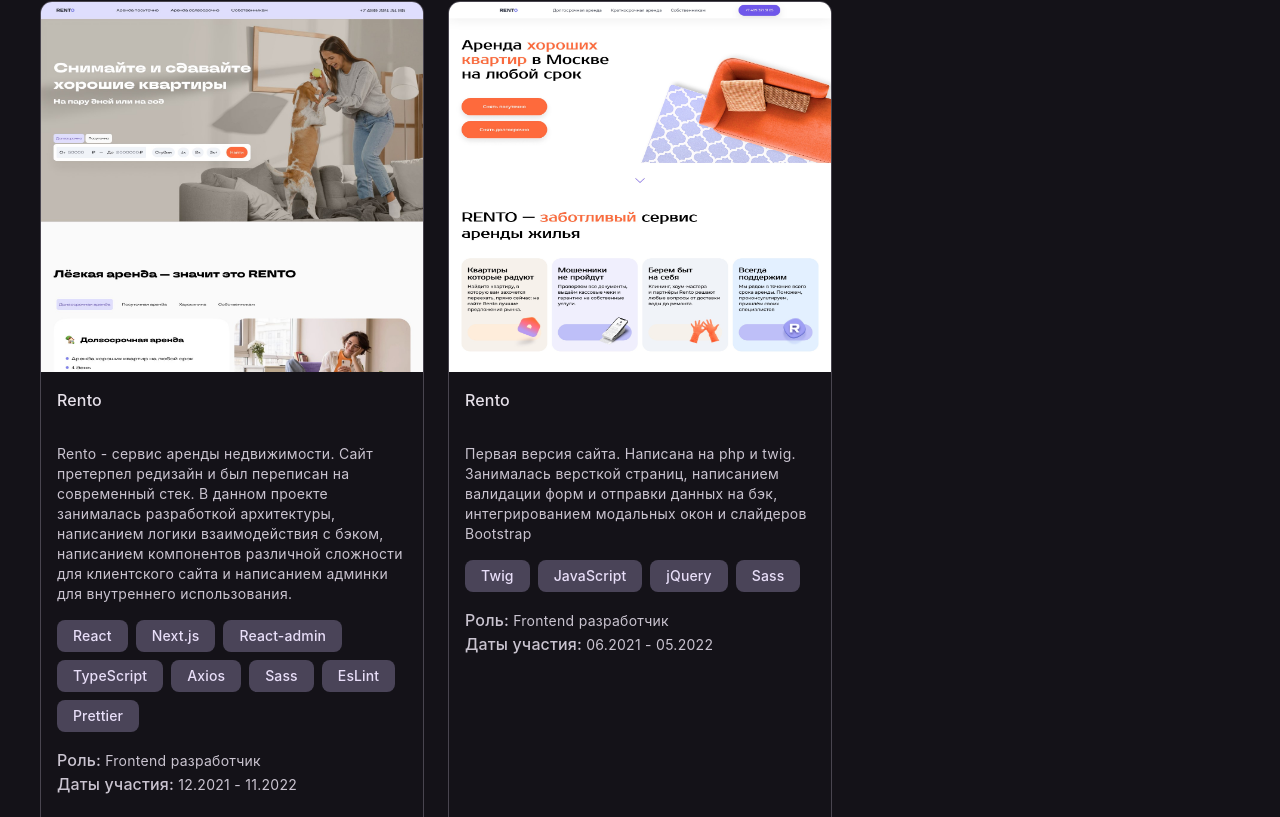
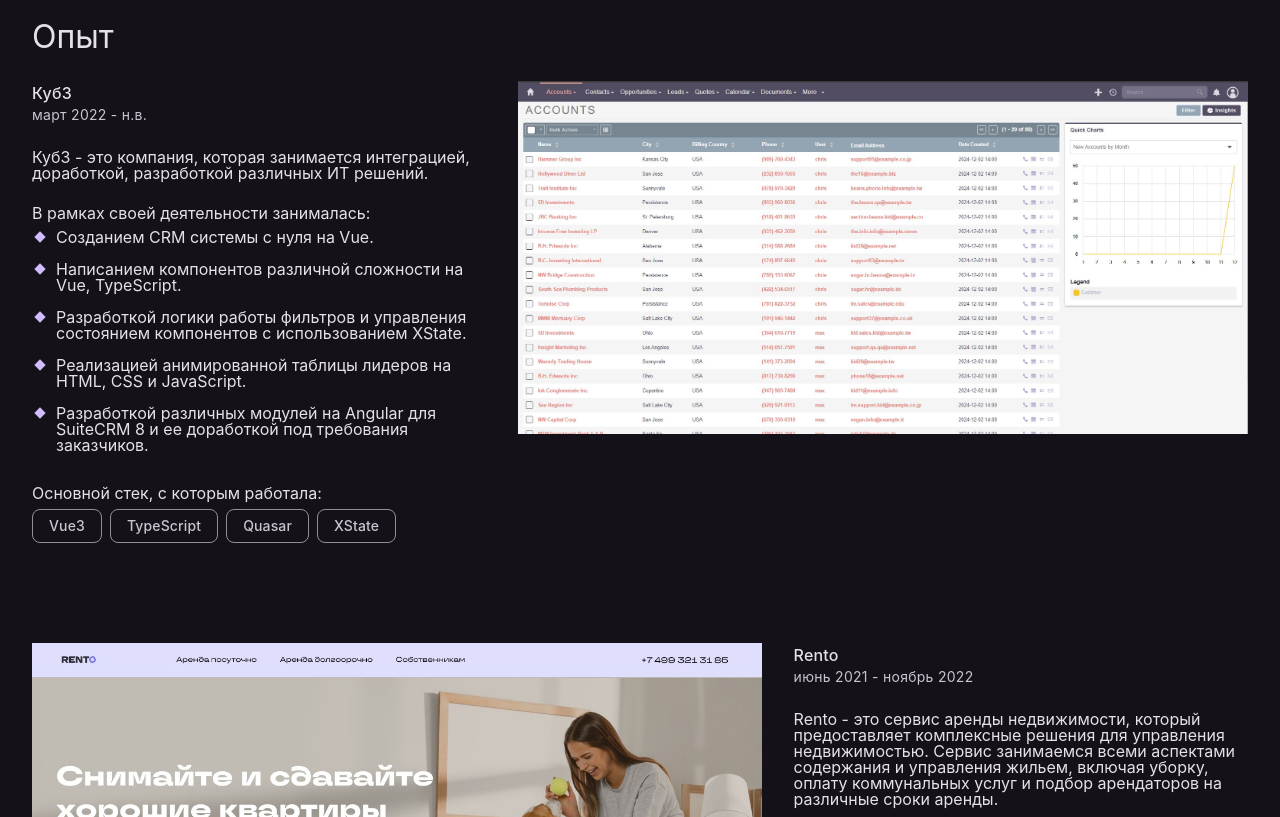
Before and after one commit to natalya-vd/portfolio, a React (Vite) app: page / in a window 1280 px wide. Shown: the part 743-1560 px from the top of the page. Built offline with nearby package versions, Linux system fonts and the light colour scheme.

Commit message:
add experience

```diff
--- a/package.json
+++ b/package.json
@@ -1,7 +1,7 @@
 {
   "name": "portfolio",
   "private": true,
-  "version": "0.0.0",
+  "version": "1.0.0",
   "type": "module",
   "scripts": {
     "dev": "vite",
--- /dev/null
+++ b/src/components/company/Company.module.css
@@ -0,0 +1,39 @@
+.block {
+  display: flex;
+  gap: var(--spacing-xxl);
+}
+
+.header-wrapper {
+  margin-bottom: var(--spacing-xl);
+}
+
+.subtitle {
+  color: var( --on-surface-variant);
+}
+
+.spacing {
+  margin-bottom: var(--spacing-xl);
+}
+
+.stack-title {
+  margin-bottom: var(--spacing-md);
+}
+
+.stack {
+  display: flex;
+  gap: var(--spacing-md);
+}
+
+.img-wrapper {
+  width: 60%;
+  max-height: 60vh;
+  overflow: hidden;
+  flex: 1 0 auto;
+}
+
+.img {
+  width: 100%;
+  height: auto;
+  display: block;
+  object-fit: contain;
+}
--- /dev/null
+++ b/src/components/company/Company.tsx
@@ -0,0 +1,70 @@
+import { DetailedHTMLProps, HTMLAttributes } from "react";
+import classNames from "classnames";
+
+import { Title } from "@components/title/Title";
+import { List } from "@shared/list/List";
+import { ListItem } from "@shared/list/ListItem";
+import { ListItemText } from "@shared/list/ListItemText";
+import { Chip } from "@shared/chip/Chip";
+
+import { ICompany } from "./types";
+
+import styles from './Company.module.css'
+
+interface ICompanyProps extends DetailedHTMLProps<HTMLAttributes<HTMLDivElement>, HTMLDivElement> {
+  company: ICompany
+  mediaAppearance: 'left' | 'right'
+}
+
+const CompanyMedia = ({ src, alt }: { src: string; alt: string }): JSX.Element => {
+  return (
+    <div className={classNames(styles['img-wrapper'])}>
+      <img className={classNames(styles.img)} src={src} alt={alt} />
+    </div>
+  )
+}
+export const Company = ({ company, mediaAppearance, className, ...props }: ICompanyProps): JSX.Element => {
+  return (
+    <div
+      className={classNames(styles.block, className)}
+      {...props}
+    >
+      {mediaAppearance === 'left' && <CompanyMedia src={company.img} alt={company.name} />}
+
+      <div>
+        <div className={classNames(styles['header-wrapper'])}>
+          <Title tag="h3">{company.name}</Title>
+          <p className={classNames(styles.subtitle, 'typography-body-medium')}>{company.date}</p>
+        </div>
+
+        <div>
+          <div>
+            <p className={classNames(styles.spacing)}>
+              {company.description}
+            </p>
+            <p>В рамках своей деятельности занималась:</p>
+
+            <List className={classNames(styles.spacing)}>
+              {company.experience.map((item, idx) => (
+                <ListItem key={idx} hasMarker>
+                  <ListItemText headline={item} />
+                </ListItem>
+              ))}
+            </List>
+          </div>
+
+          <p className={classNames(styles['stack-title'])}>
+            Основной стек, с которым работала:
+          </p>
+          <div className={classNames(styles.stack)}>
+            {company.stack.map((item, idx) => (
+              <Chip key={idx} tag="span" appearance="outlined">{item}</Chip>
+            ))}
+          </div>
+        </div>
+      </div>
+
+      {mediaAppearance === 'right' && <CompanyMedia src={company.img} alt={company.name} />}
+    </div>
+  );
+}
--- /dev/null
+++ b/src/components/company/types.ts
@@ -0,0 +1,8 @@
+export interface ICompany {
+  name: string
+  date: string
+  description: string
+  img: string
+  experience: string[]
+  stack: string[]
+}
--- a/src/index.css
+++ b/src/index.css
@@ -1,5 +1,6 @@
 :root {
   --z-index-level-1: 100;
+  --z-index-level-2: 90;
 
   --opacity-highest: 0.1;
 }
@@ -30,16 +31,16 @@
   --on-secondary: #ffffff;
   --secondary-container: #e8def8;
   --on-secondary-container: #1d192b;
-  /* --primary-container: #21005D;
-  --on-primary-container: #00ffff; */
+  --secondary-fixed: #e8def8;
+  --on-secondary-fixed: #1d192b;
+
+  --tertiary: #7d5260;
 
   --surface: #fef7ff;
   --on-surface: #1d1b20;
   --surface-container-low: #f7f2fa;
   --surface-container-highest: #e6e0e9;
   --on-surface-variant: #49454f;
-  --secondary-fixed: #e8def8;
-  --on-secondary-fixed: #1d192b;
 
   --outline: #79747e;
   --outline-variant: #cac4d0;
@@ -59,8 +60,8 @@
   --on-secondary-container: #e8def8;
   --secondary-fixed: #e8def8;
   --on-secondary-fixed: #1d192b;
-  /* --primary-container: #21005D;
-  --on-primary-container: #00ffff; */
+
+  --tertiary: #efb8c8;
 
   --surface: #141218;
   --on-surface: #e6e0e9;
@@ -81,7 +82,6 @@
 
   color-scheme: light dark;
   color: rgba(255, 255, 255, 0.87);
-  /* background-color: #242424; */
 
   font-synthesis: none;
   text-rendering: optimizeLegibility;
@@ -97,23 +97,10 @@ input {
   margin: 0;
 }
 
-/* a {
-  font-weight: 500;
-  color: #646cff;
-  text-decoration: inherit;
-}
-a:hover {
-  color: #535bf2;
-} */
-
 body {
   margin: 0;
   background-color: var(--surface);
   color: var(--on-surface);
-  /* display: flex;
-  place-items: center;
-  min-width: 320px;
-  min-height: 100vh; */
 }
 
 .noise {
@@ -124,7 +111,6 @@ body {
   position: absolute;
   top: 0;
   left: 0;
-  /* z-index: -1; */
   width: 100%;
   height: 100%;
   background: url('/public/bg-noise.png') repeat;
@@ -132,48 +118,21 @@ body {
 }
 
 .container {
-  max-width: 1200px;
+  max-width: 1400px;
   margin: 0 auto;
+  padding: 0 var(--spacing-xxl);
 }
 
-/* h1 {
-  font-size: 3.2em;
-  line-height: 1.1;
+.visually-hidden {
+  position: absolute;
+  width: 1px;
+  height: 1px;
+  margin: -1px;
+  padding: 0;
+  overflow: hidden;
+  border: 0;
+  clip: rect(0 0 0 0);
 }
-
-button {
-  border-radius: 8px;
-  border: 1px solid transparent;
-  padding: 0.6em 1.2em;
-  font-size: 1em;
-  font-weight: 500;
-  font-family: inherit;
-  background-color: #1a1a1a;
-  cursor: pointer;
-  transition: border-color 0.25s;
-}
-button:hover {
-  border-color: #646cff;
-}
-button:focus,
-button:focus-visible {
-  outline: 4px auto -webkit-focus-ring-color;
-} */
-
-/* @media (prefers-color-scheme: light) { */
-  /* :root {
-    color: #213547;
-    background-color: #ffffff;
-  } */
-
-
-  /* a:hover {
-    color: #747bff;
-  }
-  button {
-    background-color: #f9f9f9;
-  } */
-/* } */
 
 /* Типографика */
 .typography-display-large {
--- /dev/null
+++ b/src/pages/home/Experience.module.css
@@ -0,0 +1,5 @@
+.wrapper {
+  display: flex;
+  flex-direction: column;
+  gap: 100px;
+}
--- /dev/null
+++ b/src/pages/home/Experience.tsx
@@ -0,0 +1,24 @@
+import { Title } from "@components/title/Title";
+import { Company } from "@components/company/Company";
+
+import { experience } from "./data/experience";
+
+import styles from './Experience.module.css'
+
+export const Experience = (): JSX.Element => {
+  const getMediaAppearance = (idx: number) => {
+    return idx % 2 === 0 ? 'right' : 'left'
+  }
+
+  return (
+    <>
+      <Title tag="h2">Опыт</Title>
+
+      <div className={styles.wrapper}>
+        {experience.map((item, idx) => (
+          <Company company={item} key={idx} mediaAppearance={getMediaAppearance(idx)} />
+        ))}
+      </div>
+    </>
+  );
+}
--- a/src/pages/home/Home.module.css
+++ b/src/pages/home/Home.module.css
@@ -1,7 +1,7 @@
 .main-section {
   min-height: calc(100vh - 200px);
   margin-top: -60px;
-  margin-bottom: 80px;
+  margin-bottom: 160px;
   padding-top: 120px;
   color: var(--secondary-fixed);
   background-color: var(--on-secondary-fixed);
@@ -10,7 +10,8 @@
 }
 
 .main-section__wrapper {
-  width: 720px;
+  width: 700px;
+  padding: 0;
 }
 
 .main-section__title {
@@ -26,5 +27,5 @@
 }
 
 .projects-section {
-  margin-bottom: 80px;
+  margin-bottom: 160px;
 }
--- a/src/pages/home/Home.tsx
+++ b/src/pages/home/Home.tsx
@@ -6,6 +6,7 @@ import { MainLayout } from '@layouts/main-layout/MainLayout';
 import styles from './Home.module.css'
 import { Projects } from './Projects';
 import { About } from './About';
+import { Experience } from './Experience';
 
 export const HomePage = (): JSX.Element => {
   return (
@@ -23,15 +24,16 @@ export const HomePage = (): JSX.Element => {
         </section>
 
         <section className={classnames(styles['projects-section'], 'container')}>
+          <Experience />
+        </section>
+
+        <section className={classnames(styles['projects-section'], 'container')}>
           <Projects />
         </section>
 
         <section className={classnames(styles['projects-section'], 'container')}>
           <About />
         </section>
-
-        {/* <section>Опыт</section>
-        <section>Обо мне</section> */}
       </main>
     </MainLayout>
   );
--- /dev/null
+++ b/src/pages/home/data/experience.ts
@@ -0,0 +1,31 @@
+import { ICompany } from "@components/company/types";
+
+export const experience: ICompany[] = [
+  {
+    name: 'Куб3',
+    date: 'март 2022 - н.в.',
+    description: 'Куб3 - это компания, которая занимается интеграцией, доработкой, разработкой различных ИТ решений.',
+    img: '/public/works/kub3.jpg',
+    experience: [
+      'Созданием CRM системы с нуля на Vue.',
+      'Написанием компонентов различной сложности на Vue, TypeScript.',
+      'Разработкой логики работы фильтров и управления состоянием компонентов с использованием XState.',
+      'Реализацией анимированной таблицы лидеров на HTML, CSS и JavaScript.',
+      'Разработкой различных модулей на Angular для SuiteCRM 8 и ее доработкой под требования заказчиков.'
+    ],
+    stack: ['Vue3', 'TypeScript', 'Quasar', 'XState']
+  },
+  {
+    name: 'Rento',
+    date: 'июнь 2021 - ноябрь 2022',
+    description: 'Rento - это сервис аренды недвижимости, который предоставляет комплексные решения для управления недвижимостью. Сервис занимаемся всеми аспектами содержания и управления жильем, включая уборку, оплату коммунальных услуг и подбор арендаторов на различные сроки аренды.',
+    img: '/public/projects/rento-new.jpg',
+    experience: [
+      'Написанием компонентов различной сложности на React, TypeScript.',
+      'Разработкой логики взаимодействия клиентской части приложения с бэкендом.',
+      'Настройкой в проекте ESLint, Prettier, Stylelint, выбором архитектуры.',
+      'Версткой страниц с использованием шаблонизатора twig, Sass и написанием логики на нативном JavaScript.'
+    ],
+    stack: ['React', 'Next.js', 'TypeScript', 'Sass', 'Twig']
+  },
+]
```
Also changed, not shown: public/works/kub3.jpg (added), 1 other file (tests, documents, lock files or other folders).
